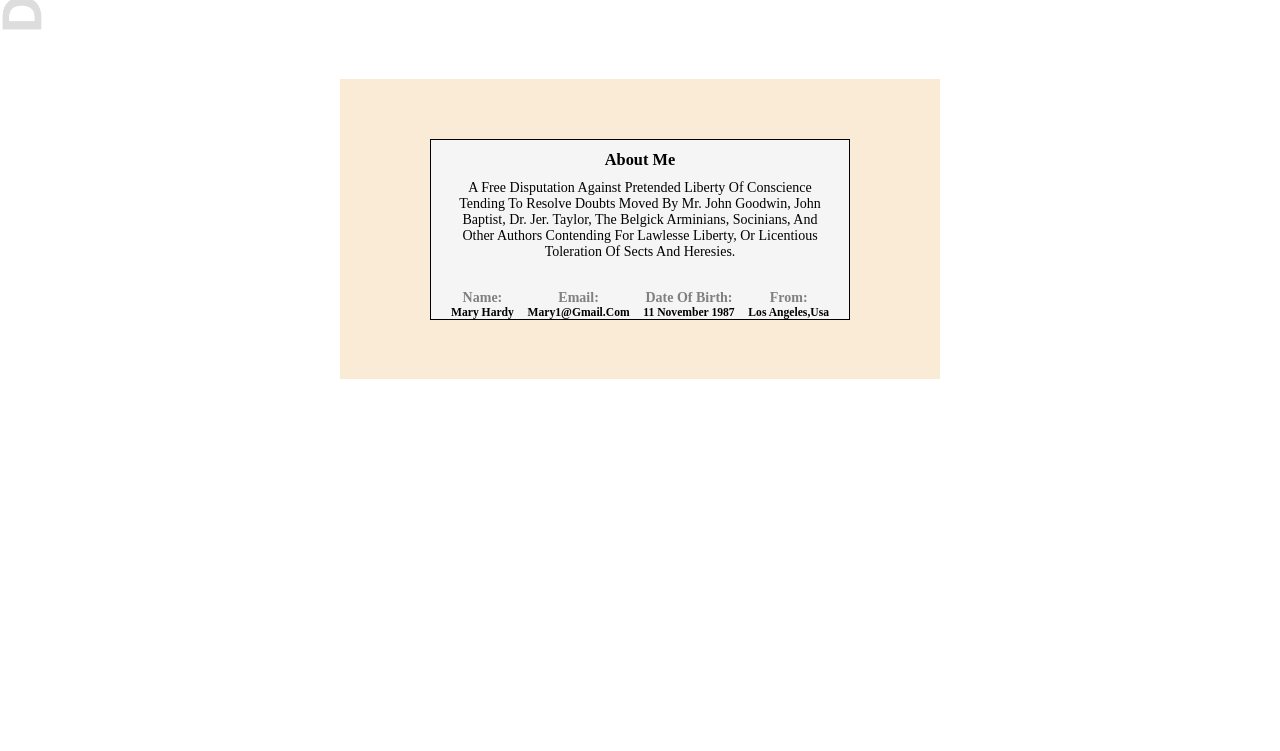
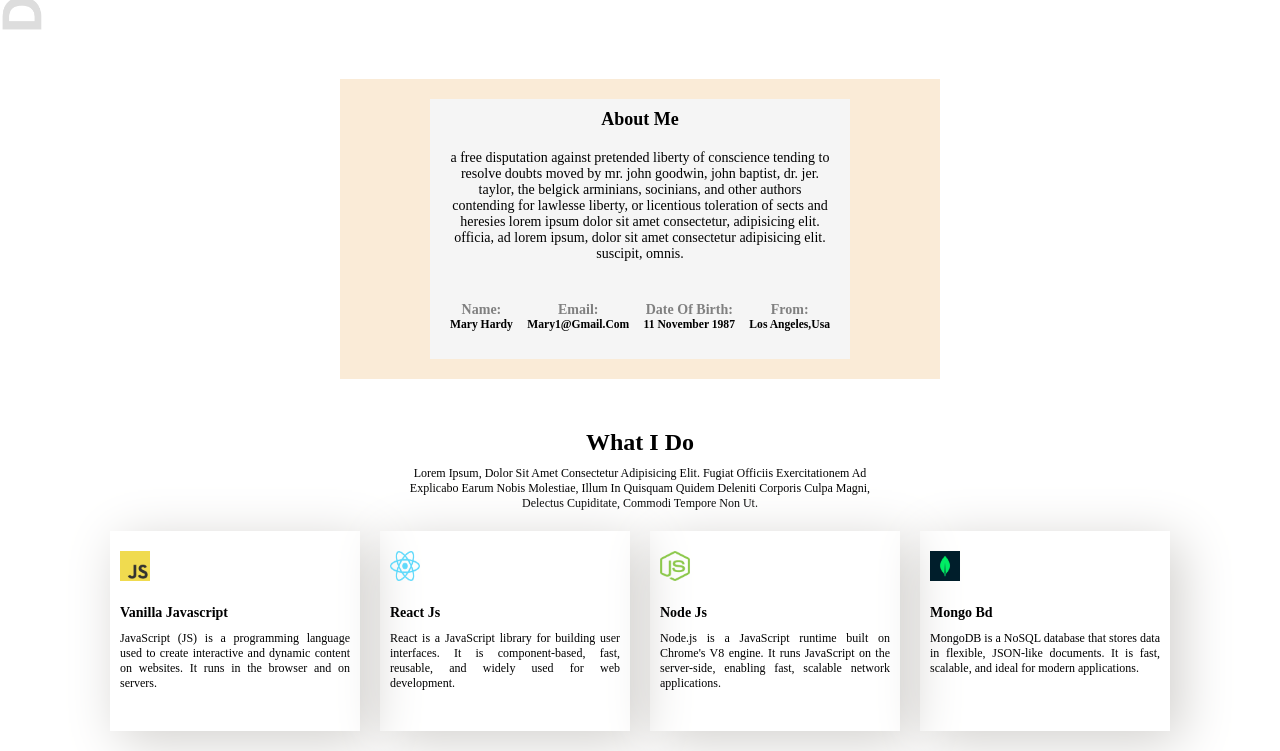
Before and after one commit to asik247/dev-project, a plain HTML site: page index.html in a window 1280 px wide. Shown: the part 386-1137 px from the top of the page. Before the commit the page ends 815 px from the top, so only its background shows below. Drawn offline with Linux system fonts and the light colour scheme.

Commit message:
third commit

```diff
--- a/index.html
+++ b/index.html
@@ -62,7 +62,7 @@
             <div class="about">
                 <div class="aboutChild">
                     <h3>about me</h3>
-                    <p>A free disputation against pretended liberty of conscience tending to resolve doubts moved by Mr. John Goodwin, John Baptist, Dr. Jer. Taylor, the Belgick Arminians, Socinians, and other authors contending for lawlesse liberty, or licentious toleration of sects and heresies.</p>
+                    <p>A free disputation against pretended liberty of conscience tending to resolve doubts moved by Mr. John Goodwin, John Baptist, Dr. Jer. Taylor, the Belgick Arminians, Socinians, and other authors contending for lawlesse liberty, or licentious toleration of sects and heresies Lorem ipsum dolor sit amet consectetur, adipisicing elit. Officia, ad Lorem ipsum, dolor sit amet consectetur adipisicing elit. Suscipit, omnis. </p>
 
                     <!-- details line name  -->
                      <div class="aboutUs">
@@ -90,6 +90,38 @@
                 </div>
             </div>
           </section>
+          <!-- card section start -->
+           <section>
+            <!-- what i do -->
+             <div class="sometitle">
+                <h1>what i do</h1>
+             <p>Lorem ipsum, dolor sit amet consectetur adipisicing elit. Fugiat officiis exercitationem ad explicabo earum nobis molestiae, illum in quisquam quidem deleniti corporis culpa magni, delectus cupiditate, commodi tempore non ut.</p>
+             </div>
+            <div class="card">
+                <div class="cardChild">
+                    <img src="images/icons/js.png" alt="">
+                    <h6>vanilla javascript</h6>
+                    <p>JavaScript (JS) is a programming language used to create interactive and dynamic content on websites. It runs in the browser and on servers.</p>
+                </div>
+                <div class="cardChild">
+                    <img src="images/icons/react.png" alt="">
+                    <h6>React js</h6>
+                    <p>React is a JavaScript library for building user interfaces. It is component-based, fast, reusable, and widely used for web development.</p>
+                </div>
+                <div class="cardChild">
+                    <img src="images/icons/nodejs.png" alt="">
+                    <h6>node js</h6>
+                    <p>Node.js is a JavaScript runtime built on Chrome's V8 engine. It runs JavaScript on the server-side, enabling fast, scalable network applications.</p>
+                 </div>
+
+
+                <div class="cardChild">
+                    <img src="images/icons/mongo.png" alt="">
+                    <h6>mongo bd</h6>
+                    <p>MongoDB is a NoSQL database that stores data in flexible, JSON-like documents. It is fast, scalable, and ideal for modern applications.</p>
+                </div>
+            </div>
+           </section>
     </main>
     <footer>
 
--- a/style.css
+++ b/style.css
@@ -142,9 +142,11 @@ word-spacing:0px;
     /* height: 400px; */
 }
 .aboutChild{
-    border: 1px solid black;
+    /* border: 1px solid gray; */
     width:420px;
-   margin:auto auto;
+    height: 260px;
+   margin:-50px auto;
+   /* padding-top: -50px; */
    text-align: center;
    background-color: whitesmoke;
    font-size:14px;
@@ -153,12 +155,16 @@ word-spacing:0px;
 }
 .aboutChild h3{
     margin: 10px 0;
+    padding:10px 0;
     text-transform: capitalize;
+    /* padding: 10px 0; */
+    font-size: 18px;
 }
 .aboutChild p{
 margin-bottom: 30px;
 margin:10px 20px;
-text-transform: capitalize;
+
+text-transform:lowercase;
 
 }
 .aboutUs{
@@ -168,7 +174,8 @@ text-transform: capitalize;
    justify-content: space-between;
    align-items: center;
    /* margin: 0 20px; */
-   margin-top: 30px;
+   margin-top:40px;
+
    padding: 0 20px;
 
 }
@@ -182,3 +189,53 @@ text-transform: capitalize;
 .name{
     display: block;
 }
+/* card code start here */
+.card{
+    display: flex;
+    justify-content: space-between;
+    align-items: center;
+    margin: 10px 100px;
+}
+.cardChild{
+    /* border: 2px solid black; */
+    width: 300px;
+    height: 200px;
+    text-align: justify;
+    margin: 10px;
+    padding: 10px;
+    box-shadow: 10px 10px 50px rgb(209, 207, 204);
+}
+.cardChild img{
+    width: 30px;
+    height: 30px;
+    margin: 10px 0;
+
+}
+.cardChild h6{
+    text-transform: capitalize;
+    font-size: 14px;
+    margin: 10px 0;
+}
+.cardChild p{
+    font-size: 12px;
+    /* text-align: justify; */
+    /* border: 1px solid red; */
+    /* height: 80px; */
+    /* display: flex;
+    justify-content: space-between;
+    align-items: center; */
+}
+.sometitle{
+    text-align: center;
+    text-transform: capitalize;
+    /* border: 1px solid black; */
+    width: 500px;
+    margin: 0 auto;
+}
+.sometitle h1{
+    margin: 10px 0;
+}
+.sometitle p{
+    margin: 10px 0;
+    font-size: 12px;
+}
```
